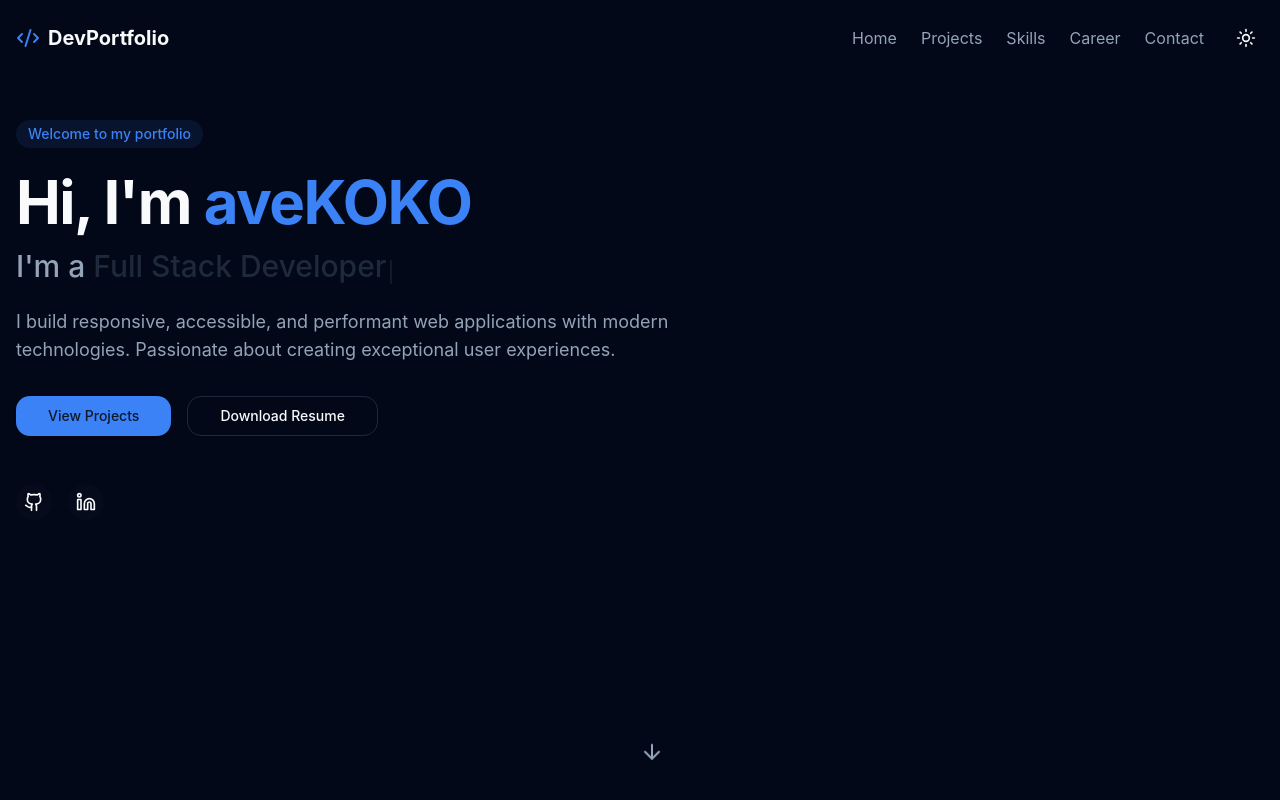
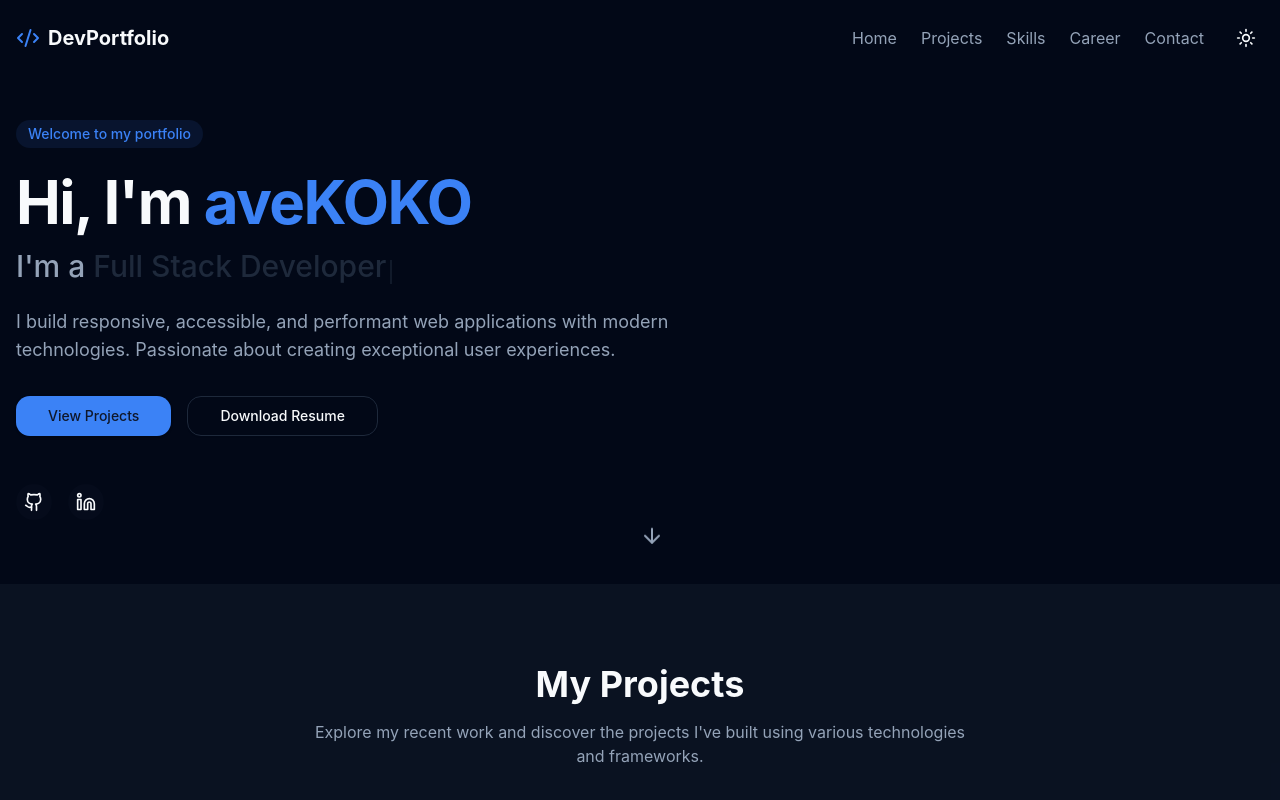
Before and after one commit to KaloyanI/me, a React (Vite) app: page / in a window 1280 px wide. Shown: the top 800 px of the page. Built offline with nearby package versions, Linux system fonts and the light colour scheme.

Commit message:
Refactor HeroSection by removing unnecessary min-height style for improved layout consistency.

```diff
--- a/src/components/HeroSection.tsx
+++ b/src/components/HeroSection.tsx
@@ -17,7 +17,7 @@ const HeroSection = () => {
   }, [typedText, fullText]);
 
   return (
-    <section id="home" className="min-h-screen pt-20 relative overflow-hidden">
+    <section id="home" className="pt-20 relative overflow-hidden">
       {/* Background gradient */}
       <div className="absolute inset-0 bg-gradient-to-b from-background via-background to-background/50 -z-10" />
 
```
